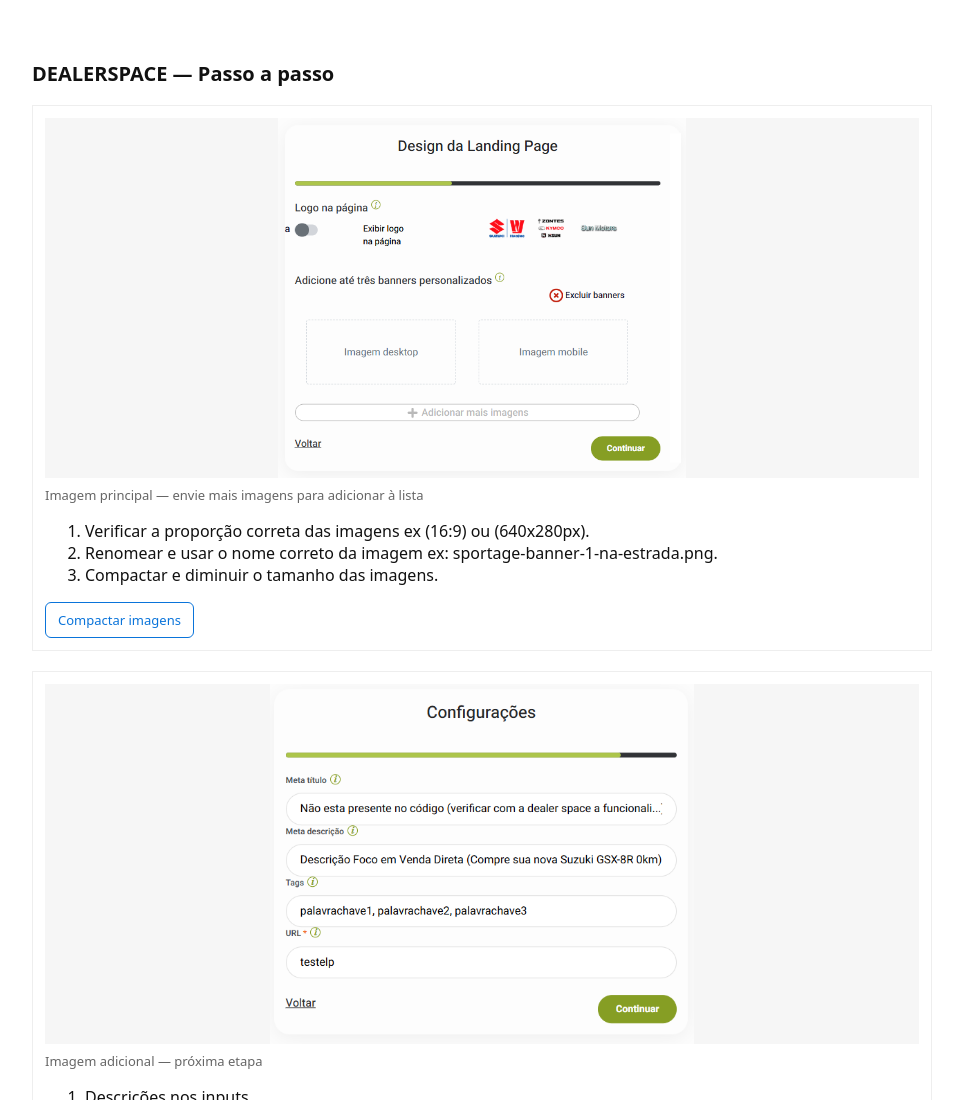
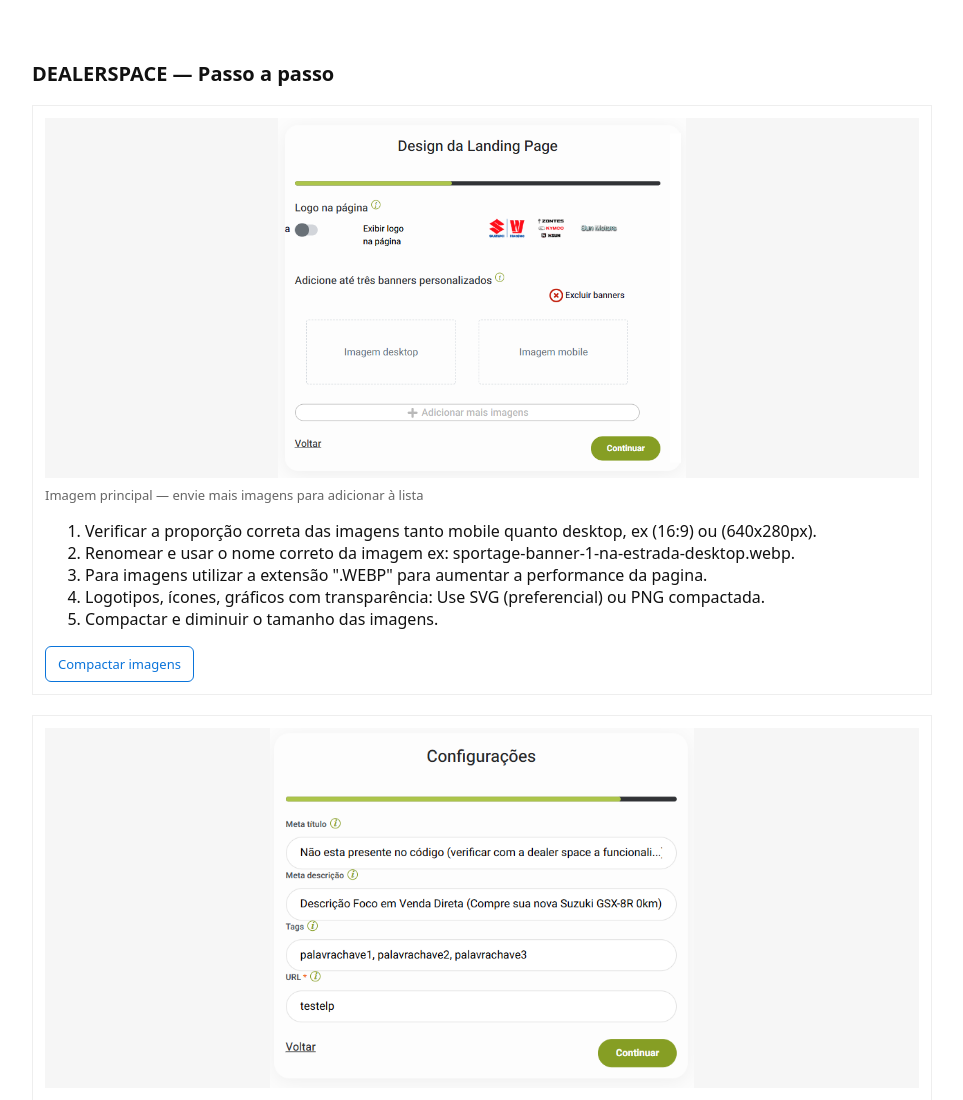
Before and after one commit to SunMotorsOficial/otimizacoes, a plain HTML site: page index.html in a window 1280 px wide. Shown: the top 1100 px of the page, without its empty margins (158-1121 px from the left). Drawn offline with Linux system fonts and the light colour scheme.

Commit message:
Update index.html

```diff
--- a/index.html
+++ b/index.html
@@ -16,8 +16,10 @@
       <img src="Captura de tela 2025-10-07 163359.png" alt="Banner DEALERSPACE" class="hero-image" />
       <figcaption class="hero-caption">Imagem principal — envie mais imagens para adicionar à lista</figcaption>
       <ol class="image-instructions" aria-label="Instruções para imagem principal">
-        <li>Verificar a proporção correta das imagens ex (16:9) ou (640x280px).</li>
-        <li>Renomear e usar o nome correto da imagem ex: sportage-banner-1-na-estrada.png.</li>
+        <li>Verificar a proporção correta das imagens tanto mobile quanto desktop, ex (16:9) ou (640x280px).</li>
+        <li>Renomear e usar o nome correto da imagem ex: sportage-banner-1-na-estrada-desktop.webp.</li>
+        <li>Para imagens utilizar a extensão ".WEBP" para aumentar a performance da pagina.</li>
+        <li>Logotipos, ícones, gráficos com transparência: Use SVG (preferencial) ou PNG compactada.</li>
         <li>Compactar e diminuir o tamanho das imagens.</li>
       </ol>
       <div class="hero-actions">
```
